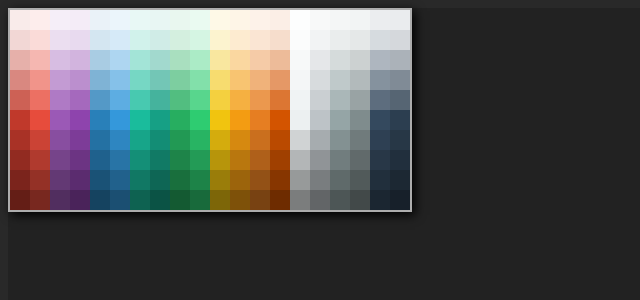
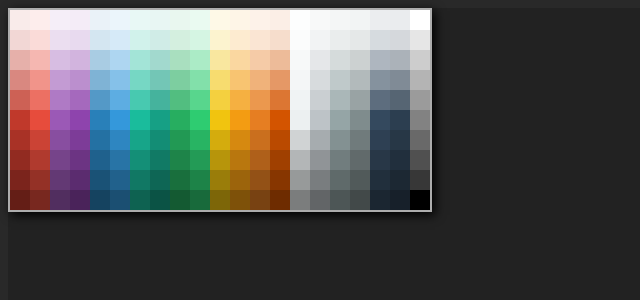
Before and after one commit to kbetker/mycodepen, a React (Create React App) app: page / in a window 1280 px wide. Shown: the top 300 px of the page, without its empty margins (0-640 px from the left). Built offline with nearby package versions, Linux system fonts and the light colour scheme.

Commit message:
added more colors

```diff
--- a/src/App.js
+++ b/src/App.js
@@ -1,12 +1,15 @@
 import { useSelector } from "react-redux";
 import "./App.css"
 import Colors from "./components/Colors/Colors";
+import PixelCanvas from "./components/PixelCanvas"
+
 
 function App() {
   const bgColor = useSelector(state => state.pixelDrawing.selectedColor)
   return (
     <div style={{backgroundColor: bgColor}} className="wrapper">
       <Colors/>
+      <PixelCanvas />
       </div>
   );
 }
--- a/src/components/Colors/Colors.css
+++ b/src/components/Colors/Colors.css
@@ -4,7 +4,7 @@
     justify-content: space-evenly;
     border: solid 2px rgb(173, 173, 173);
     box-shadow: 3px 3px 10px black;
-    width: 400px;
+    width: 420px;
 }
 .color-columnsTop,.color-columnsBottom{
     display: flex;
--- a/src/components/Colors/Colors.js
+++ b/src/components/Colors/Colors.js
@@ -275,6 +275,19 @@ function Colors(){
               <div className="color" onClick={(e) => dispatch(dispatchSelectedColor(e.target.id))} style={{backgroundColor: "#17202a"}} id="#17202a"></div>
         </div>
 
+        <div className="color-column">
+              <div className="color" onClick={(e) => dispatch(dispatchSelectedColor(e.target.id))} style={{backgroundColor: "#ffffff"}} id="#eaecee"></div>
+              <div className="color" onClick={(e) => dispatch(dispatchSelectedColor(e.target.id))} style={{backgroundColor: "#e6e6e6"}} id="#d5d8dc"></div>
+              <div className="color" onClick={(e) => dispatch(dispatchSelectedColor(e.target.id))} style={{backgroundColor: "#cdcdcd"}} id="#abb2b9"></div>
+              <div className="color" onClick={(e) => dispatch(dispatchSelectedColor(e.target.id))} style={{backgroundColor: "#b4b4b4"}} id="#808b96"></div>
+              <div className="color" onClick={(e) => dispatch(dispatchSelectedColor(e.target.id))} style={{backgroundColor: "#9b9b9b"}} id="#566573"></div>
+              <div className="color" onClick={(e) => dispatch(dispatchSelectedColor(e.target.id))} style={{backgroundColor: "#828282"}} id="#2c3e50"></div>
+              <div className="color" onClick={(e) => dispatch(dispatchSelectedColor(e.target.id))} style={{backgroundColor: "#696969"}} id="#273746"></div>
+              <div className="color" onClick={(e) => dispatch(dispatchSelectedColor(e.target.id))} style={{backgroundColor: "#505050"}} id="#212f3d"></div>
+              <div className="color" onClick={(e) => dispatch(dispatchSelectedColor(e.target.id))} style={{backgroundColor: "#373737"}} id="#1c2833"></div>
+              <div className="color" onClick={(e) => dispatch(dispatchSelectedColor(e.target.id))} style={{backgroundColor: "#000000"}} id="#17202a"></div>
+        </div>
+
     </div>
     )
 }
--- /dev/null
+++ b/src/components/PixelCanvas/PixelCanvas.css
@@ -0,0 +1,5 @@
+.canvas{
+    border: 1px solid white;
+    width: 80px;
+    height: 80px;
+}
--- /dev/null
+++ b/src/components/PixelCanvas/PixelCanvas.js
@@ -0,0 +1,28 @@
+import React from "react"
+import "./PixelCanvas"
+
+function PixelCanvas(){
+    return (
+        <div className="canvas">
+            <div className="pixel"></div>
+            <div className="pixel"></div>
+            <div className="pixel"></div>
+            <div className="pixel"></div>
+            <div className="pixel"></div>
+            <div className="pixel"></div>
+            <div className="pixel"></div>
+            <div className="pixel"></div>
+            <div className="pixel"></div>
+            <div className="pixel"></div>
+            <div className="pixel"></div>
+            <div className="pixel"></div>
+            <div className="pixel"></div>
+            <div className="pixel"></div>
+            <div className="pixel"></div>
+            <div className="pixel"></div>
+
+        </div>
+    )
+}
+
+export default PixelCanvas
--- /dev/null
+++ b/src/components/PixelCanvas/index.js
@@ -0,0 +1,2 @@
+import PixelCanvas from "./PixelCanvas"
+export default PixelCanvas
```
